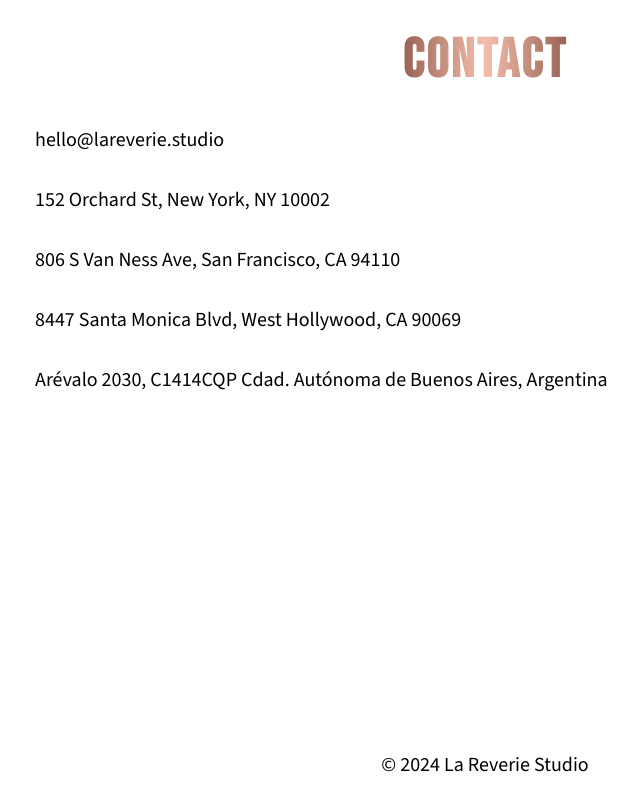
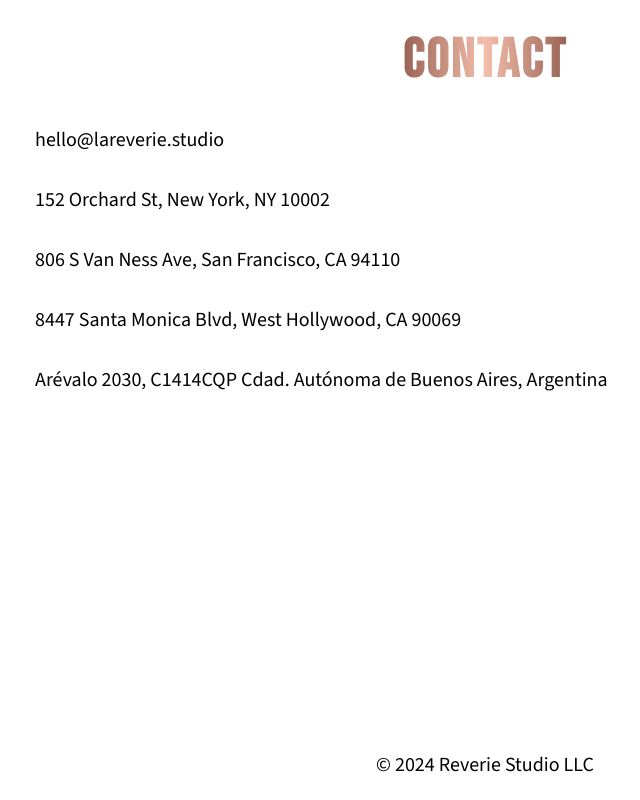
Before and after one commit to La-Reverie/lareverie.studio, a React (Create React App) app: page / in a window 1280 px wide. Shown: the part 6588-7388 px from the top of the page, without its empty margins (155-795 px from the left). Built offline with nearby package versions, Linux system fonts and the light colour scheme.

Commit message:
changed name in footer to actual business name–Reverie Studio LLC

```diff
--- a/src/components/Footer.js
+++ b/src/components/Footer.js
@@ -5,7 +5,7 @@
   return (
     <footer>
       <div className="footer">
-        <p>© 2024 La Reverie Studio</p>
+        <p>© 2024 Reverie Studio LLC</p>
       </div>
     </footer>
   );
```
